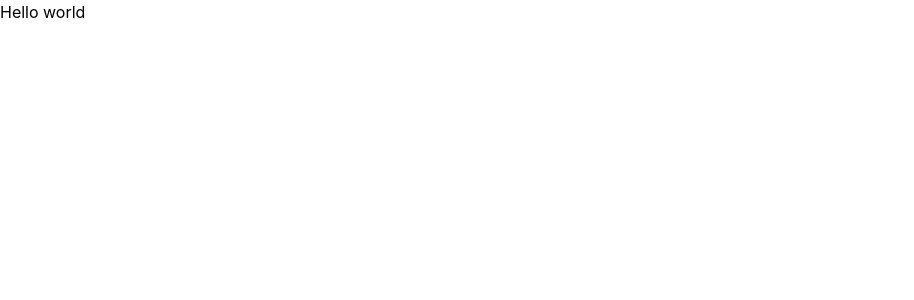
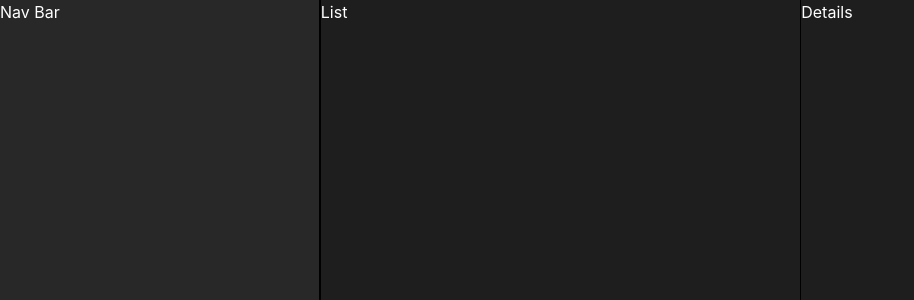
Before and after one commit to aushwin/Crypt-Warden, a React (Create React App) app: page / in a window 1280 px wide. Shown: the top 300 px of the page, without its empty margins (0-914 px from the left). Built offline with nearby package versions, Linux system fonts and the light colour scheme.

Commit message:
homescreen layout created

```diff
--- a/src/App.js
+++ b/src/App.js
@@ -1,5 +1,12 @@
+import { Fragment } from "react"
+import { NavBar,List,Detail } from "./components/index"
+
 const app = ()=>{
-  return <div>Hello world</div>
+  return <div className="flex flex-row h-screen w-screen gap-[0.1rem] ">
+    <NavBar />
+    <List />
+    <Detail />
+  </div>
 }
 
 export default app
--- /dev/null
+++ b/src/components/detail/Detail.js
@@ -0,0 +1,5 @@
+const Detail = ()=>{
+    return <div className="bg-detail-bg text-white h-full w-full" >Details</div>
+}
+
+export default Detail
--- /dev/null
+++ b/src/components/index.js
@@ -0,0 +1,3 @@
+export {default as NavBar} from './navbar/Navbar'
+export {default as List} from './list/List'
+export {default as Detail} from './detail/Detail'
--- /dev/null
+++ b/src/components/list/List.js
@@ -0,0 +1,5 @@
+const List = ()=>{
+    return <div className="bg-list-bg text-white h-full w-full">List</div>
+}
+
+export default List
--- /dev/null
+++ b/src/components/navbar/Navbar.js
@@ -0,0 +1,7 @@
+const Navbar = ()=>{
+    return <div className="bg-nav-bg text-white h-full w-4/6">
+        Nav Bar
+    </div>
+}
+
+export default Navbar
--- a/src/index.css
+++ b/src/index.css
@@ -2,8 +2,15 @@
 @tailwind components;
 @tailwind utilities;
 
+html {
+  height: 100%;
+  width: 100%;
+  background-color: #000000;
+}
+
 body {
   margin: 0;
+  padding: 0;
   font-family: -apple-system, BlinkMacSystemFont, 'Segoe UI', 'Roboto', 'Oxygen',
     'Ubuntu', 'Cantarell', 'Fira Sans', 'Droid Sans', 'Helvetica Neue',
     sans-serif;
--- a/tailwind.config.js
+++ b/tailwind.config.js
@@ -3,7 +3,13 @@ module.exports = {
 	 "./src/**/*.{js,jsx,ts,tsx}",
 ],
   theme: {
-    extend: {},
+    extend: {
+      colors: {
+        "nav-bg" : "#282828",
+        "list-bg" : "#1E1E1E",
+        "detail-bg" : "#1E1E1E"
+      }
+    },
   },
   plugins: [],
 }
```
